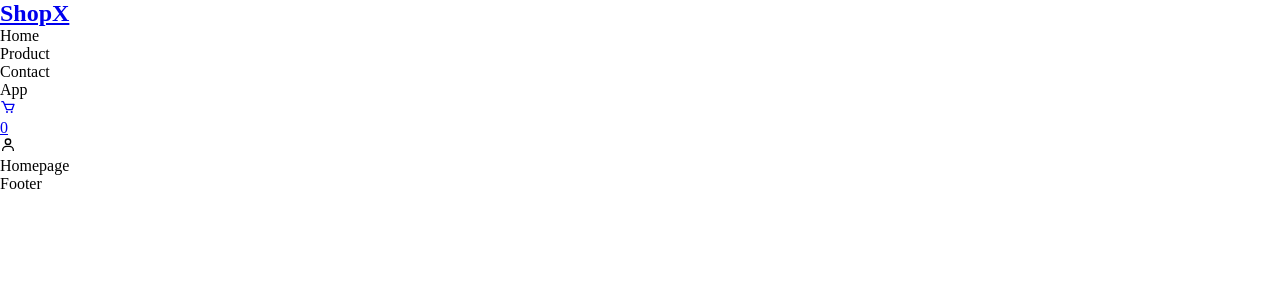
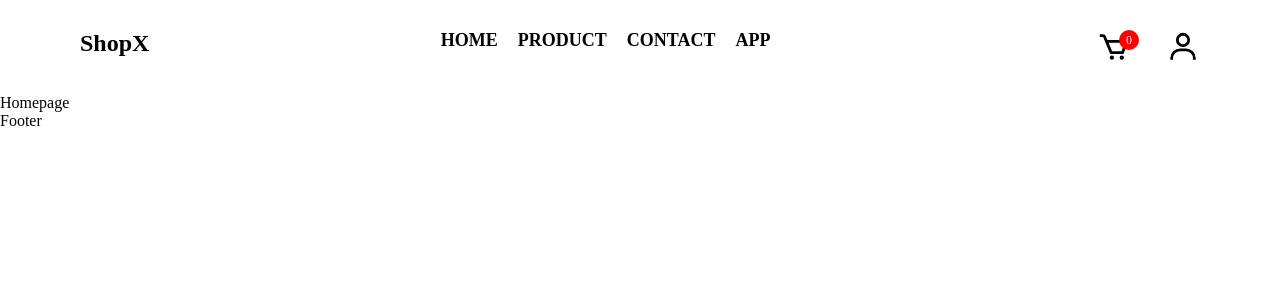
Before and after one commit to boben195/p02-web, a React (Vite) app: page / in a window 1280 px wide. Shown: the top 300 px of the page. Built offline with nearby package versions, Linux system fonts and the light colour scheme.

Commit message:
add styles for navbar

```diff
--- a/src/Components/Navbar/Navbar.css
+++ b/src/Components/Navbar/Navbar.css
@@ -0,0 +1,41 @@
+.navbar {
+    padding: 30px;
+    padding-inline: 80px;
+    display: flex;
+    justify-content: space-between;
+}
+.navbar .links ul {
+    display: flex;
+    gap: 20px;
+}
+.navbar .links ul li {
+    list-style: none;
+    font-size: 18px;
+    font-weight: 600;
+    text-transform: uppercase;
+}
+.nav_icon_wrapper {
+    display: flex;
+}
+.nav_cart {
+    display: flex;
+    position: relative;
+    cursor: pointer;
+}
+.cart_qty {
+    background-color: red;
+    position: absolute;
+    right: -8px;
+    font-size: 12px;
+    height: 20px;
+    width: 20px;
+    border-radius: 50%;
+    color: #fff;
+    display: flex;
+    justify-content: center;
+    align-items: center;
+}
+.nav_icon {
+    font-size: 34px;
+    margin-left: 35px;
+}
--- a/src/Components/Navbar/Navbar.jsx
+++ b/src/Components/Navbar/Navbar.jsx
@@ -24,7 +24,7 @@ const Navbar = () => {
           <Link to="/cart">
             <div className="nav_cart">
               <BiCart className="nav_icon" />
-              <p>0</p>
+              <p className="cart_qty">0</p>
             </div>
           </Link>
           <BiUser className="nav_icon" />
--- a/src/index.css
+++ b/src/index.css
@@ -2,3 +2,7 @@
   margin: 0;
   padding: 0;
 }
+a {
+  text-decoration: none;
+  color: #000;
+}
```
